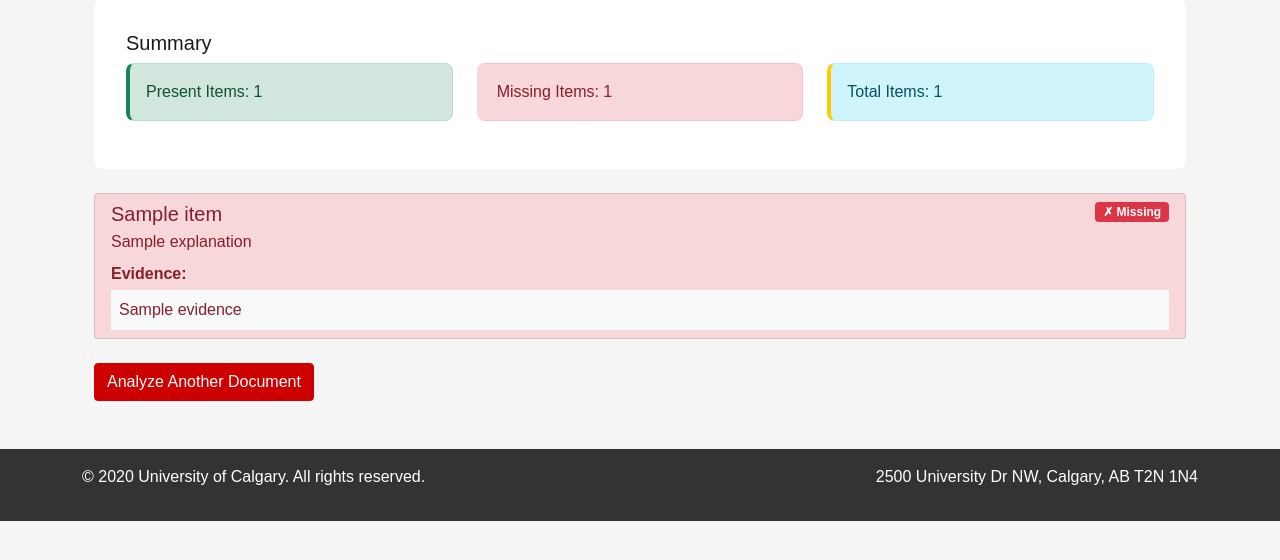
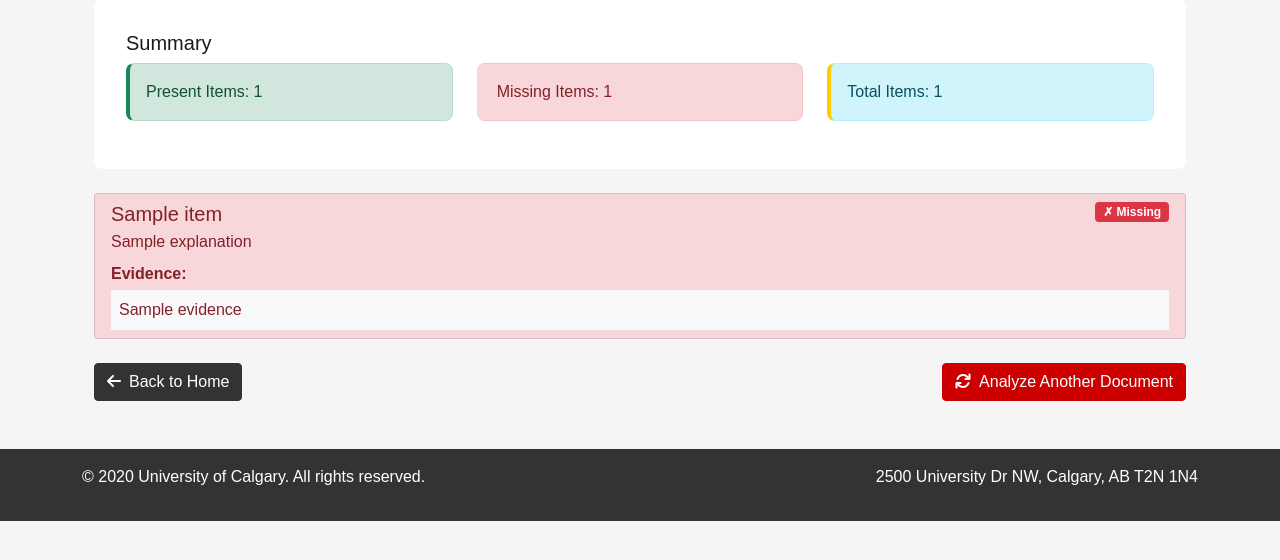
Before and after one commit to cpatsula02/Syllabus-Sync, a Flask app: template templates/results.html in a window 1280 px wide. Shown: the part 181-741 px from the top of the page. Run offline with Flask 3, Linux system fonts and the light colour scheme; the template is opened without the code that fills it: most values are stand-ins (such as "Sample title", 1, 10 or a date in 2020); some libraries are stand-ins or nearby versions.

Commit message:
Assistant checkpoint: Add back button and handle additional context
Assistant generated file changes:
- app.py: Add additional context handling
- templates/results.html: Add prominent back button

---

User prompt:

Ensure there is a back button on the results page to return to home after completing analysis. Also ensure, if there is any info added into additional comments section to analyze the comment. This box is added for if any of the items may not apply to the course outline, and therefore, if it doesnt apply should not be marked as missing

Replit-Commit-Author: Assistant
Replit-Commit-Session-Id: 6e465c49-e587-4efa-9c34-74b9ed04f2cf

```diff
--- a/app.py
+++ b/app.py
@@ -29,8 +29,11 @@ def index():
             checklist.save(checklist_path)
             outline.save(outline_path)
 
+            # Get additional context if provided
+            additional_context = request.form.get('additional_context', '').strip()
+
             # Process files using document_processor
-            checklist_items, analysis_results = process_documents(checklist_path, outline_path)
+            checklist_items, analysis_results = process_documents(checklist_path, outline_path, additional_context=additional_context)
 
             if "error" in analysis_results:
                 flash(analysis_results["error"])
--- a/templates/results.html
+++ b/templates/results.html
@@ -53,8 +53,13 @@
     {% endfor %}
     </div>
 
-    <div class="mt-4">
-        <a href="/" class="btn btn-primary">Analyze Another Document</a>
+    <div class="mt-4 d-flex justify-content-between">
+        <a href="/" class="btn btn-secondary">
+            <i class="fas fa-arrow-left me-2"></i>Back to Home
+        </a>
+        <a href="/" class="btn btn-primary">
+            <i class="fas fa-sync me-2"></i>Analyze Another Document
+        </a>
     </div>
 </div>
 
```
